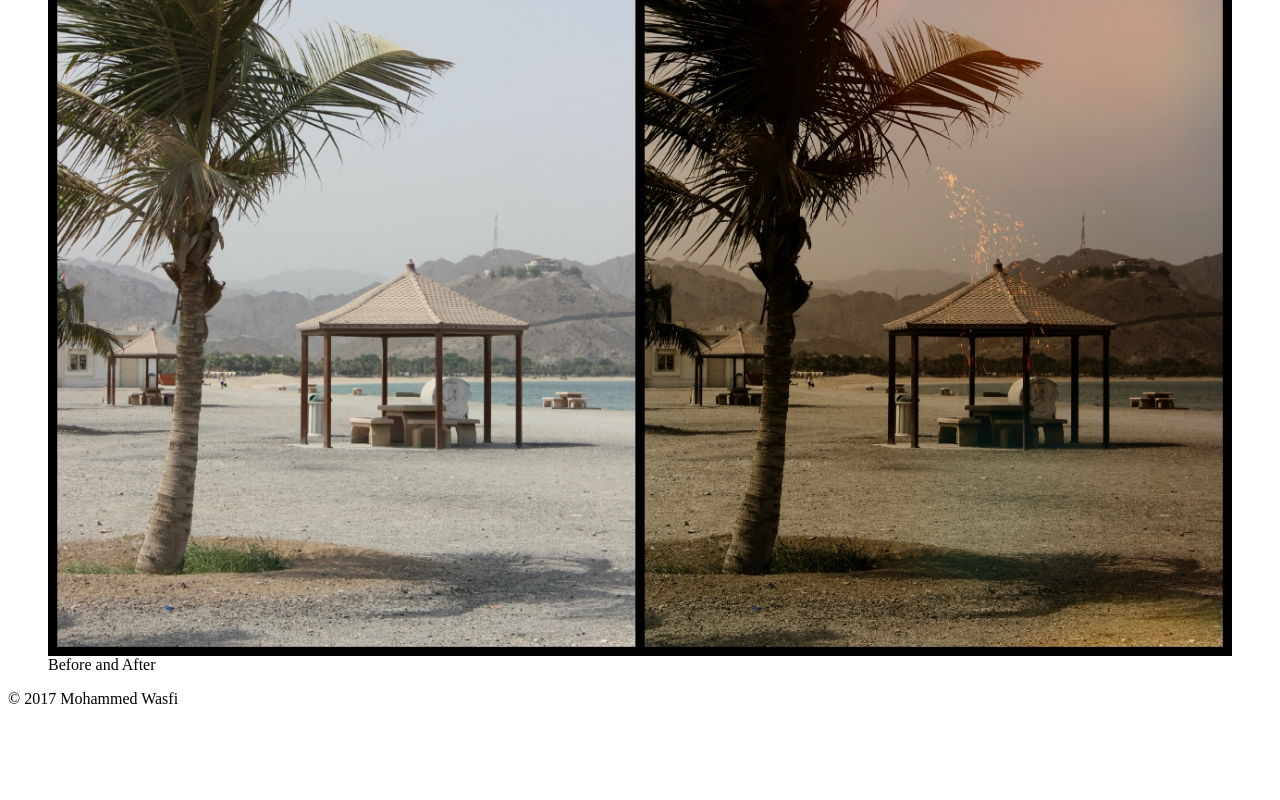
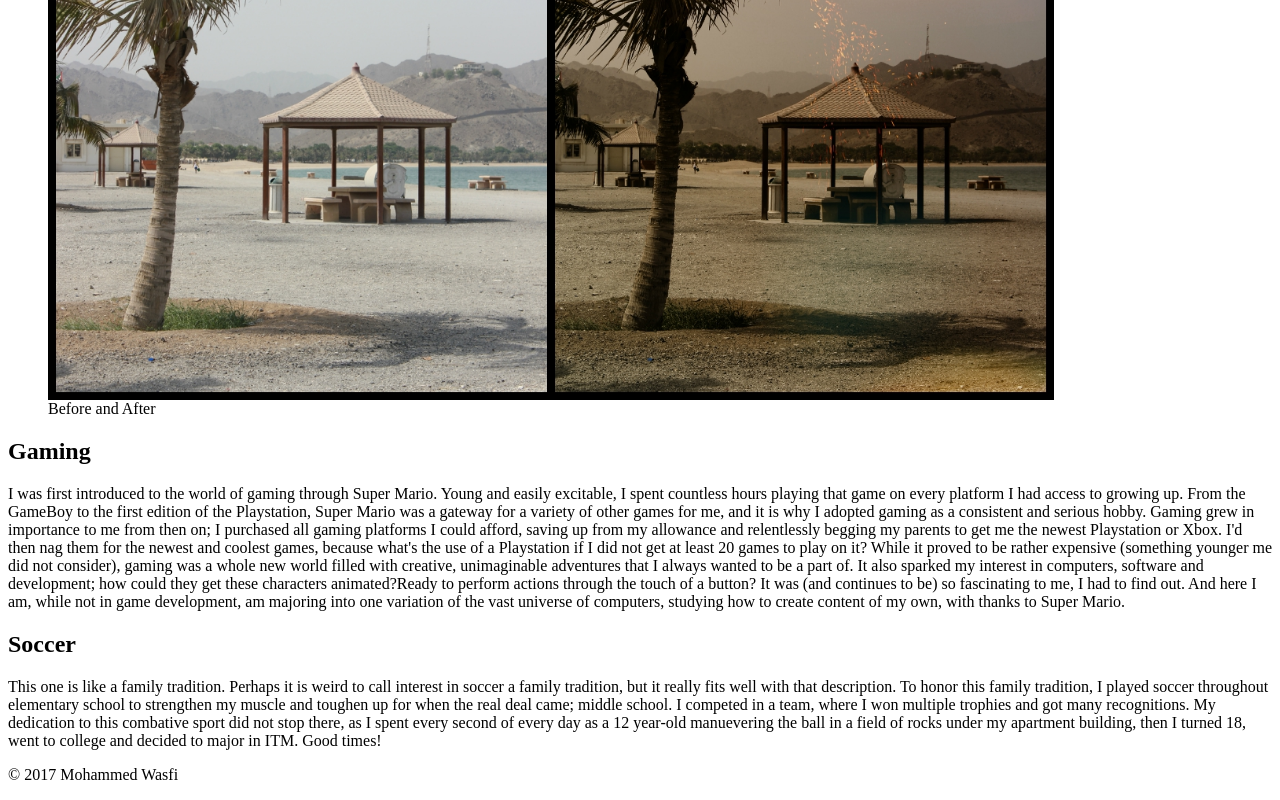
Before and after one commit to MohammedWasfi/Project1, a plain HTML site: page hobbies/index.html in a window 1280 px wide. Shown: the part 1702-2502 px from the top of the page. Before the commit the page ends 2426 px from the top, so only its background shows below. Drawn offline with Linux system fonts and the light colour scheme.

Commit message:
Add gaming and soccer to hobbies file

```diff
--- a/hobbies/index.html
+++ b/hobbies/index.html
@@ -23,9 +23,8 @@
         <h2>Photoshop</h2>
         <p> As someone who is a visual learner, I delved into photoshop to explore
           various designs and hone in on my ability to manipulate visual elements of
-          existing designs and grow to create some of my own
-        </p>
-        <p> Below are some capture of before and after edits of a few images. I hope you enjoy going through them.</p>
+          existing designs and grow to create some of my own</p>
+        <p>Below are some capture of before and after edits of a few images. I hope you enjoy going through them.</p>
         <figure>
           <img src="../Pic1.jpg" alt="Before and After Picture" />
           <figcaption>
@@ -44,6 +43,24 @@
             Before and After
           </figcaption>
         </figure>
+        <h2>Gaming</h2>
+        <p>
+          I was first introduced to the world of gaming through Super Mario. Young and easily excitable, I spent countless hours playing that game on every platform I had access
+          to growing up. From the GameBoy to the first edition of the Playstation, Super Mario was a gateway for a variety of other games for me, and it is why I adopted gaming as
+          a consistent and serious hobby. Gaming grew in importance to me from then on; I purchased all gaming platforms I could afford, saving up from my allowance and relentlessly
+          begging my parents to get me the newest Playstation or Xbox. I'd then nag them for the newest and coolest games, because what's the use of a Playstation if I did not get at
+          least 20 games to play on it? While it proved to be rather expensive (something younger me did not consider), gaming was a whole new world filled with creative,
+          unimaginable adventures that I always wanted to be a part of. It also sparked my interest in computers, software and development; how could they get these characters
+          animated?Ready to perform actions through the touch of a button? It was (and continues to be) so fascinating to me, I had to find out. And here I am, while not in game
+          development, am majoring into one variation of the vast universe of computers, studying how to create content of my own, with thanks to Super Mario.
+        </p>
+        <h2>Soccer</h2>
+        <p>
+          This one is like a family tradition. Perhaps it is weird to call interest in soccer a family tradition, but it really fits well with that description.
+          To honor this family tradition, I played soccer throughout elementary school to strengthen my muscle and toughen up for when the real deal
+          came; middle school. I competed in a team, where I won multiple trophies and got many recognitions. My dedication to this combative sport did not stop there, as I spent every second of every day as a 12 year-old manuevering the ball
+          in a field of rocks under my apartment building, then I turned 18, went to college and decided to major in ITM. Good times!
+        </p>
       </article>
     </main>
     <footer id="footer">
--- a/screen.css
+++ b/screen.css
@@ -1,4 +1,4 @@
 img {
   display: block;
-  max-width: 100%;
+  max-width: 85%;
 }
```
